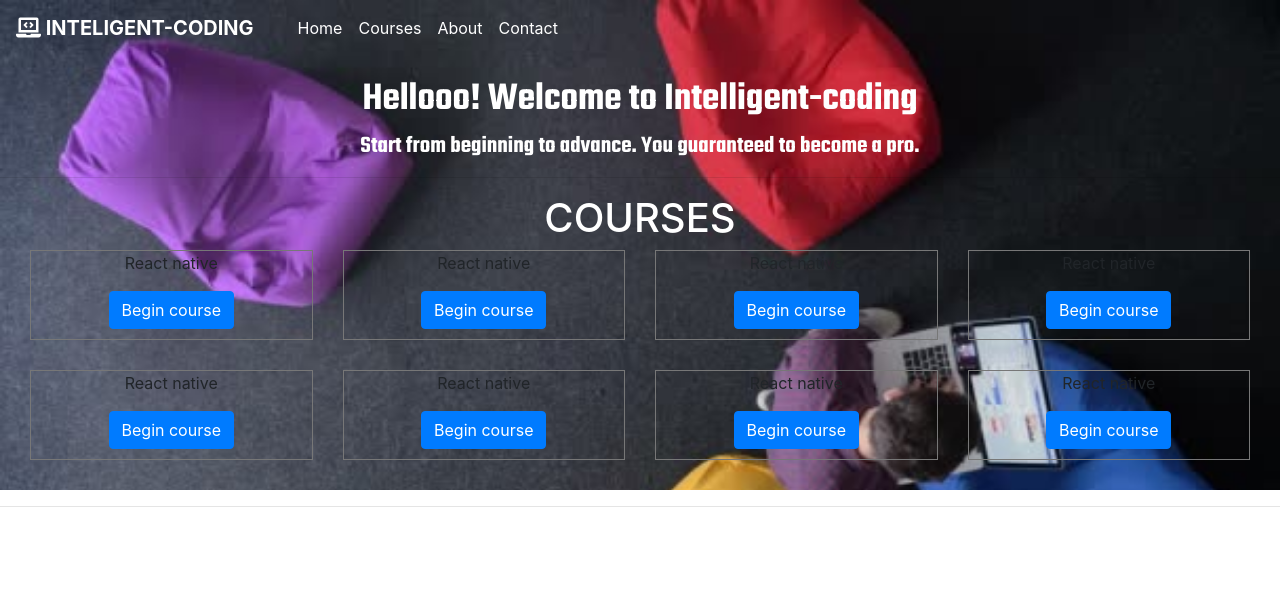
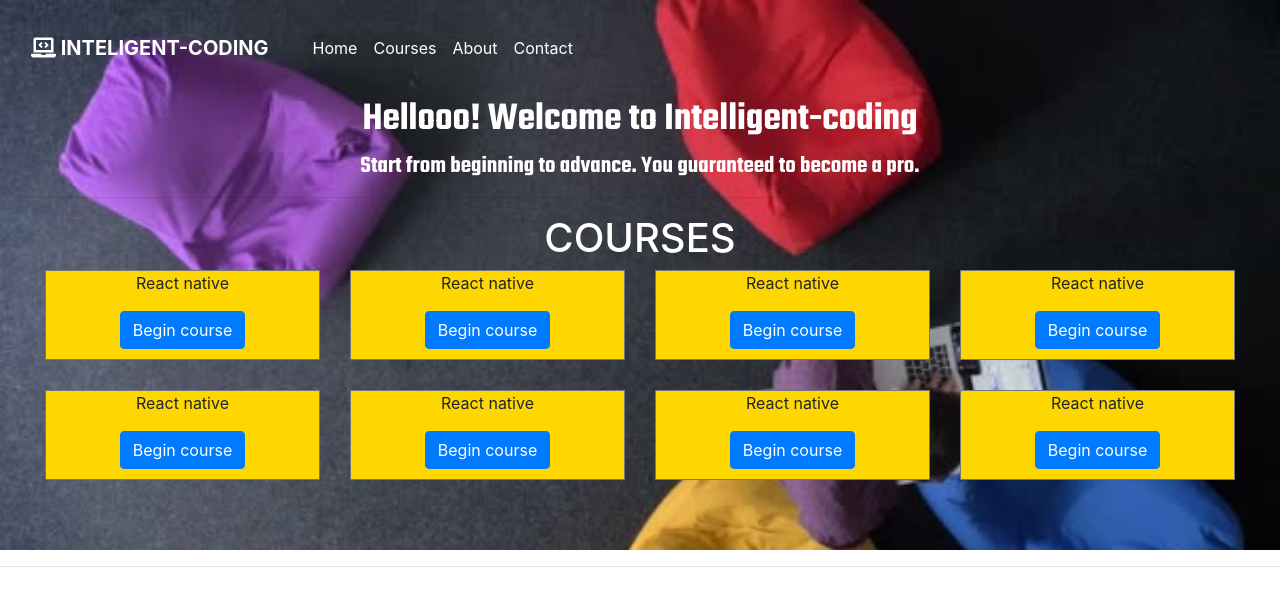
Before and after one commit to YakubuAmidu/Intelligentcoding, a React (Create React App) app: page / in a window 1280 px wide. Shown: the top 606 px of the page. Built offline with nearby package versions, Linux system fonts and the light colour scheme; a web font is replaced by a local one.

Commit message:
Commiting changes

```diff
--- a/src/components/App.css
+++ b/src/components/App.css
@@ -13,6 +13,8 @@
 .HomeScreen_section {
   text-align: center;
   width: 100%;
+  padding-top: 20px;
+  padding-bottom: 40px;
   background-image: url(../assets/backgroundImage.png);
   background-size: cover;
   background-position: top;
@@ -41,8 +43,9 @@
   color: #fff;
 }
 
-.Skills {
+.Skills-title {
   border: 1px solid #777;
   margin-bottom: 30px;
   padding-bottom: 10px;
+  background-color: gold;
 }
--- a/src/screens/HomeScreen.js
+++ b/src/screens/HomeScreen.js
@@ -1,11 +1,11 @@
 import React from "react";
-import { Button, Row, Col } from "react-bootstrap";
+import { Button, Row, Col, Container } from "react-bootstrap";
 import "../components/App.css";
 import Header from "../components/Header";
 
 const HomeScreen = () => {
   return (
-    <div className="HomeScreen_section">
+    <Container fluid className="HomeScreen_section">
       <Header />
       <div className="Header-primary">
         <h1 className="Header-main">Hellooo! Welcome to Intelligent-coding</h1>
@@ -18,58 +18,58 @@ const HomeScreen = () => {
         <h1 className="Header-course">COURSES</h1>
         <Row>
           <Col>
-            <div className="Skills">
-              <p className="Html">React native</p>
+            <div className="Skills-title">
+              <p className="Skills Html">React native</p>
               <Button>Begin course</Button>
             </div>
           </Col>
           <Col>
-            <div className="Skills">
-              <p className="Css">React native</p>
+            <div className="Skills-title">
+              <p className="Skills Css">React native</p>
               <Button>Begin course</Button>
             </div>
           </Col>
           <Col>
-            <div className="Skills">
-              <p className="Grid">React native</p>
+            <div className="Skills-title">
+              <p className="Skills Grid">React native</p>
               <Button>Begin course</Button>
             </div>
           </Col>
           <Col>
-            <div className="Skills">
-              <p className="Flexbox">React native</p>
+            <div className="Skills-title">
+              <p className="Skills Flexbox">React native</p>
               <Button>Begin course</Button>
             </div>
           </Col>
         </Row>
         <Row>
           <Col>
-            <div className="Skills">
-              <p className="Sass">React native</p>
+            <div className="Skills-title">
+              <p className="Skills Sass">React native</p>
               <Button>Begin course</Button>
             </div>
           </Col>
           <Col>
-            <div className="Skills">
-              <p className="Bootstrap">React native</p>
+            <div className="Skills-title">
+              <p className="Skills Bootstrap">React native</p>
               <Button>Begin course</Button>
             </div>
           </Col>
           <Col>
-            <div className="Skills">
-              <p className="Reactjs">React native</p>
+            <div className="Skills-title">
+              <p className="Skills Reactjs">React native</p>
               <Button>Begin course</Button>
             </div>
           </Col>
           <Col>
-            <div className="Skills">
-              <p className="Reactnative">React native</p>
+            <div className="Skills-title">
+              <p className="Skills Reactnative">React native</p>
               <Button>Begin course</Button>
             </div>
           </Col>
         </Row>
       </div>
-    </div>
+    </Container>
   );
 };
 
```
